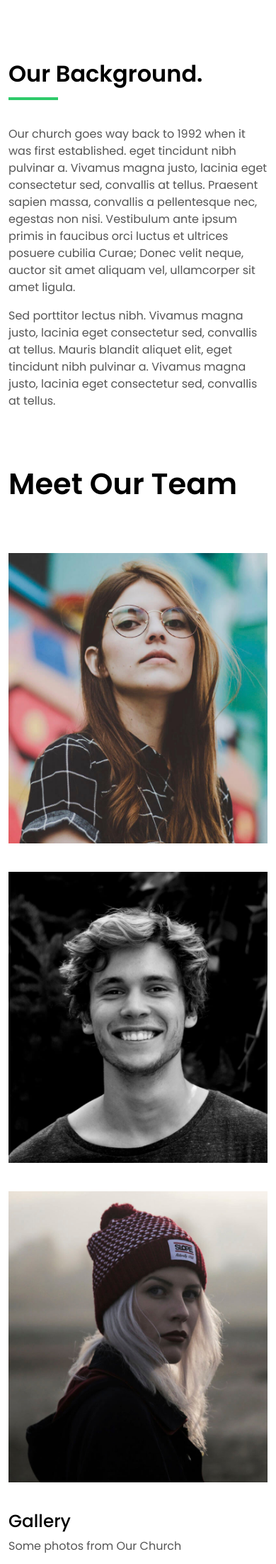
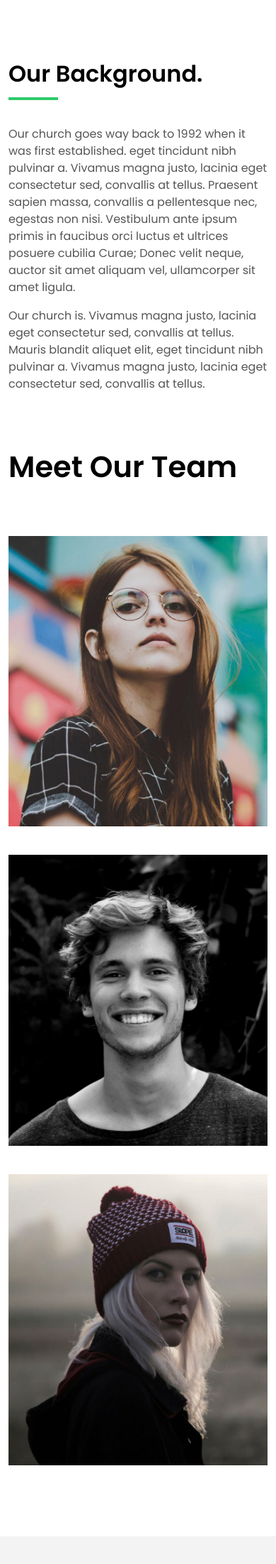
Before and after one commit to HashInferni/churchwebsite, a Django app: page /about.html/ in a window 390 px wide. Shown: the part 1012-3215 px from the top of the page at 71% size. Run offline with Django 4.2, Linux system fonts and the light colour scheme; some libraries are stand-ins or nearby versions.

Commit message:
Initial Commit

```diff
--- a/pceasabasaba/templates/pceasabasaba/about.html
+++ b/pceasabasaba/templates/pceasabasaba/about.html
@@ -228,7 +228,7 @@
                   neque, auctor sit amet aliquam vel, ullamcorper sit amet ligula.
                 </p>
                 <p class="color-text-a">
-                  Sed porttitor lectus nibh. Vivamus magna justo, lacinia eget consectetur sed, convallis at tellus.
+                  Our church is. Vivamus magna justo, lacinia eget consectetur sed, convallis at tellus.
                   Mauris blandit aliquet
                   elit, eget tincidunt nibh pulvinar a. Vivamus magna justo, lacinia eget consectetur sed,
                   convallis at tellus.
@@ -435,88 +424,7 @@
       </div>
     </section><!-- End About Section-->
 
-        <!-- ======= Gallery Section ======= -->
-        <section id="gallery" class="gallery">
 
-          <div class="container" data-aos="fade-up">
-            <div class="section-title">
-              <h2>Gallery</h2>
-              <p>Some photos from Our Church</p>
-            </div>
-          </div>
-
-          <div class="container-fluid" data-aos="fade-up" data-aos-delay="100">
-
-            <div class="row g-0">
-
-              <div class="col-lg-3 col-md-4">
-                <div class="gallery-item">
-                  <a href="assets/img/gallery/gallery-1.jpg" class="gallery-lightbox" data-gall="gallery-item">
-                    <img src="assets/img/gallery/gallery-1.jpg" alt="" class="img-fluid">
-                  </a>
-                </div>
-              </div>
-
-              <div class="col-lg-3 col-md-4">
-                <div class="gallery-item">
-                  <a href="assets/img/gallery/gallery-2.jpg" class="gallery-lightbox" data-gall="gallery-item">
-                    <img src="assets/img/gallery/gallery-2.jpg" alt="" class="img-fluid">
-                  </a>
-                </div>
-              </div>
-
-              <div class="col-lg-3 col-md-4">
-                <div class="gallery-item">
-                  <a href="assets/img/gallery/gallery-3.jpg" class="gallery-lightbox" data-gall="gallery-item">
-                    <img src="assets/img/gallery/gallery-3.jpg" alt="" class="img-fluid">
-                  </a>
-                </div>
-              </div>
-
-              <div class="col-lg-3 col-md-4">
-                <div class="gallery-item">
-                  <a href="assets/img/gallery/gallery-4.jpg" class="gallery-lightbox" data-gall="gallery-item">
-                    <img src="assets/img/gallery/gallery-4.jpg" alt="" class="img-fluid">
-                  </a>
-                </div>
-              </div>
-
-              <div class="col-lg-3 col-md-4">
-                <div class="gallery-item">
-                  <a href="assets/img/gallery/gallery-5.jpg" class="gallery-lightbox" data-gall="gallery-item">
-                    <img src="assets/img/gallery/gallery-5.jpg" alt="" class="img-fluid">
-                  </a>
-                </div>
-              </div>
-
-              <div class="col-lg-3 col-md-4">
-                <div class="gallery-item">
-                  <a href="assets/img/gallery/gallery-6.jpg" class="gallery-lightbox" data-gall="gallery-item">
-                    <img src="assets/img/gallery/gallery-6.jpg" alt="" class="img-fluid">
-                  </a>
-                </div>
-              </div>
-
-              <div class="col-lg-3 col-md-4">
-                <div class="gallery-item">
-                  <a href="assets/img/gallery/gallery-7.jpg" class="gallery-lightbox" data-gall="gallery-item">
-                    <img src="assets/img/gallery/gallery-7.jpg" alt="" class="img-fluid">
-                  </a>
-                </div>
-              </div>
-
-              <div class="col-lg-3 col-md-4">
-                <div class="gallery-item">
-                  <a href="assets/img/gallery/gallery-8.jpg" class="gallery-lightbox" data-gall="gallery-item">
-                    <img src="assets/img/gallery/gallery-8.jpg" alt="" class="img-fluid">
-                  </a>
-                </div>
-              </div>
-
-            </div>
-
-          </div>
-        </section><!-- End Gallery Section -->
 
   </main><!-- End #main -->
 
```
Also changed, not shown: other parts of pceasabasaba/templates/pceasabasaba/about.html (+27 -38 lines), pceasabasaba/templates/pceasabasaba/blog-grid.html (+4 -4 lines), pceasabasaba/templates/pceasabasaba/contact.html (+4 -4 lines), pceasabasaba/templates/pceasabasaba/index.html (+4 -4 lines), pceasabasaba/templates/pceasabasaba/property-grid.html (+10 -10 lines), pceasabasaba/templates/pceasabasaba/property-single.html (+5 -5 lines).
